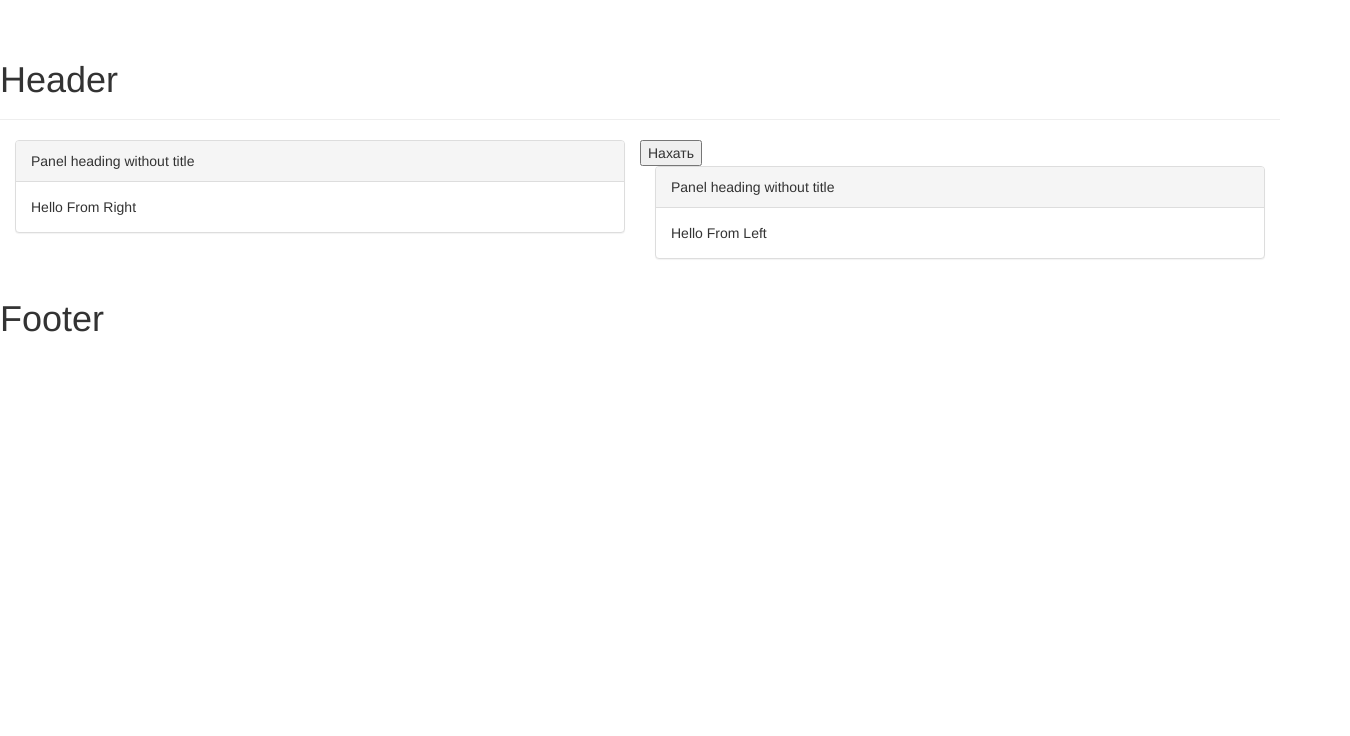
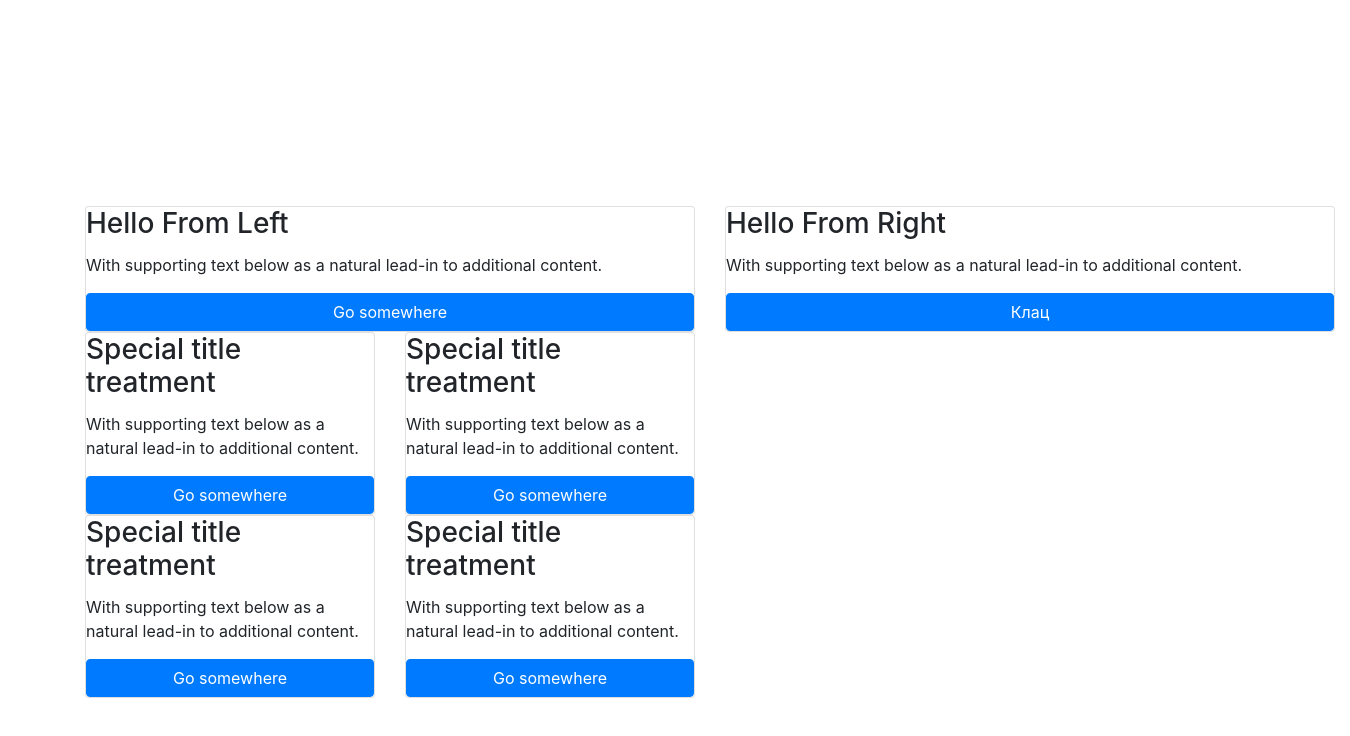
Before and after one commit to shopengauer/react-boilerplate-idea, a React app: page / in a window 1280 px wide. Shown: the top 736 px of the page, 1350 px wide, since content can reach past the window. Built offline with nearby package versions, Linux system fonts and the light colour scheme.

Commit message:
Add bootstrap 4

```diff
--- a/components/Header.js
+++ b/components/Header.js
@@ -17,7 +17,7 @@ export default class Header extends Component{
 
 
         return(
-            <div className="page-header">
+            <div className="header">
                 <div className="row">
                     <div className="col-lg-12">
                         <h1>Header</h1>
--- a/components/Page.jsx
+++ b/components/Page.jsx
@@ -19,40 +19,89 @@ export class Page extends Component{
        const {leftPanel, rightPanel} = this.props.panelsVisible
        const { changeRightPanelVisibility} = this.props.actionCreators
 
+       const divStyle = {
+           margin: '70px',
+
+       };
+
        return(
 
+           <div>
+               <nav className="navbar navbar-fixed-top navbar-dark bg-inverse">
+                   <a className="navbar-brand" href="#">Redux page</a>
+                   <ul className="nav navbar-nav">
+                       <li className="nav-item active">
+                           <a className="nav-link" href="#">Get started <span className="sr-only">(current)</span></a>
+                       </li>
+                       <li className="nav-item">
+                           <a className="nav-link" href="#">Doc</a>
+                       </li>
+                       <li className="nav-item">
+                           <a className="nav-link" href="#">Contact</a>
+                       </li>
+                   </ul>
+               </nav>
 
 
-
-           <div className="container-fluid">
-
-
-               <div className="row">
-                   <button type="button" onClick={(a,b)=>changeRightPanelVisibility(leftPanel,rightPanel)}>Нахать</button>
-
-                   <div className="col-lg-6">
-                       <div className="panel panel-default">
-                           <div className="panel-heading">Panel heading without title</div>
-                           <div className="panel-body">
-                               {rightPanel}
+               <div className="container-fluid" style={divStyle}>
+                   <div className="row">
+                       <div className="col-sm-6">
+                           <div className="card card-block">
+                               <h3 className="card-title">{leftPanel}</h3>
+                               <p className="card-text">With supporting text below as a natural lead-in to additional
+                                   content.</p>
+                               <a href="#" className="btn btn-primary">Go somewhere</a>
+                           </div>
+                       </div>
+                       <div className="col-sm-6">
+                           <div className="card card-block">
+                               <h3 className="card-title">{rightPanel}</h3>
+                               <p className="card-text">With supporting text below as a natural lead-in to additional
+                                   content.</p>
+                               <a href="#" onClick={(a,b)=>changeRightPanelVisibility(leftPanel,rightPanel)} className="btn btn-primary">Клац</a>
                            </div>
                        </div>
                    </div>
 
-                   <div className="col-lg-6">
-                       <div className="panel panel-default">
-                           <div className="panel-heading">Panel heading without title</div>
-                           <div className="panel-body">
-                               {leftPanel}
+                   <div className="row">
+                       <div className="col-sm-3">
+                           <div className="card card-block">
+                               <h3 className="card-title">Special title treatment</h3>
+                               <p className="card-text">With supporting text below as a natural lead-in to additional
+                                   content.</p>
+                               <a href="#" className="btn btn-primary">Go somewhere</a>
+                           </div>
+                       </div>
+                       <div className="col-sm-3">
+                           <div className="card card-block">
+                               <h3 className="card-title">Special title treatment</h3>
+                               <p className="card-text">With supporting text below as a natural lead-in to additional
+                                   content.</p>
+                               <a href="#" className="btn btn-primary">Go somewhere</a>
                            </div>
                        </div>
                    </div>
-               </div>
+                   <div className="row">
+                       <div className="col-sm-3">
+                           <div className="card card-block">
+                               <h3 className="card-title">Special title treatment</h3>
+                               <p className="card-text">With supporting text below as a natural lead-in to additional
+                                   content.</p>
+                               <a href="#" className="btn btn-primary">Go somewhere</a>
+                           </div>
+                       </div>
+                       <div className="col-sm-3">
+                           <div className="card card-block">
+                               <h3 className="card-title">Special title treatment</h3>
+                               <p className="card-text">With supporting text below as a natural lead-in to additional
+                                   content.</p>
+                               <a href="#" className="btn btn-primary">Go somewhere</a>
+                           </div>
+                       </div>
+                   </div>
 
 
-
-
-
+               </div>
            </div>
        );
    }
--- a/containers/App.js
+++ b/containers/App.js
@@ -3,6 +3,8 @@ import {render} from 'react-dom';
 import Panel from "../components/Panel.jsx";
 import Page from "../components/Page.jsx";
 import 'bootstrap/dist/css/bootstrap.css';
+//import 'bootstrap/dist/css/bootstrap-grid.css';
+//import 'bootstrap/dist/css/bootstrap-flex.css';
 import Header from "../components/Header.js"
 import Footer from "../components/Footer.js"
 
@@ -21,11 +23,11 @@ export default class App extends Component {
   render(){
      return (
          <div>
-             <Header/>
+
              <Page>
 
              </Page>
-             <Footer/>
+
          </div>
     );
   }
--- a/package.json
+++ b/package.json
@@ -18,7 +18,7 @@
     "webpack-dev-server": "~1.16.2"
   },
   "dependencies": {
-    "bootstrap": "^3.3.7",
+    "bootstrap": "^4.0.0-alpha.5",
     "css-loader": "^0.25.0",
     "file-loader": "^0.9.0",
     "less": "^2.7.1",
--- a/reducers/panelsVisible.js
+++ b/reducers/panelsVisible.js
@@ -14,8 +14,8 @@ export default function page(state = initialState, action) {
 
         case PANEL_VISIBLE:
             return {
-                leftPanel: action.payload.leftPanel + 1,
-                rightPanel: action.payload.rightPanel + 2
+                leftPanel: action.payload.leftPanel.toUpperCase(),
+                rightPanel: action.payload.rightPanel.toUpperCase()
             }
         //{leftPanel:action.payload.leftPanel + "w", rightPanel:action.payload.rightPanel + "e"}
 
```
